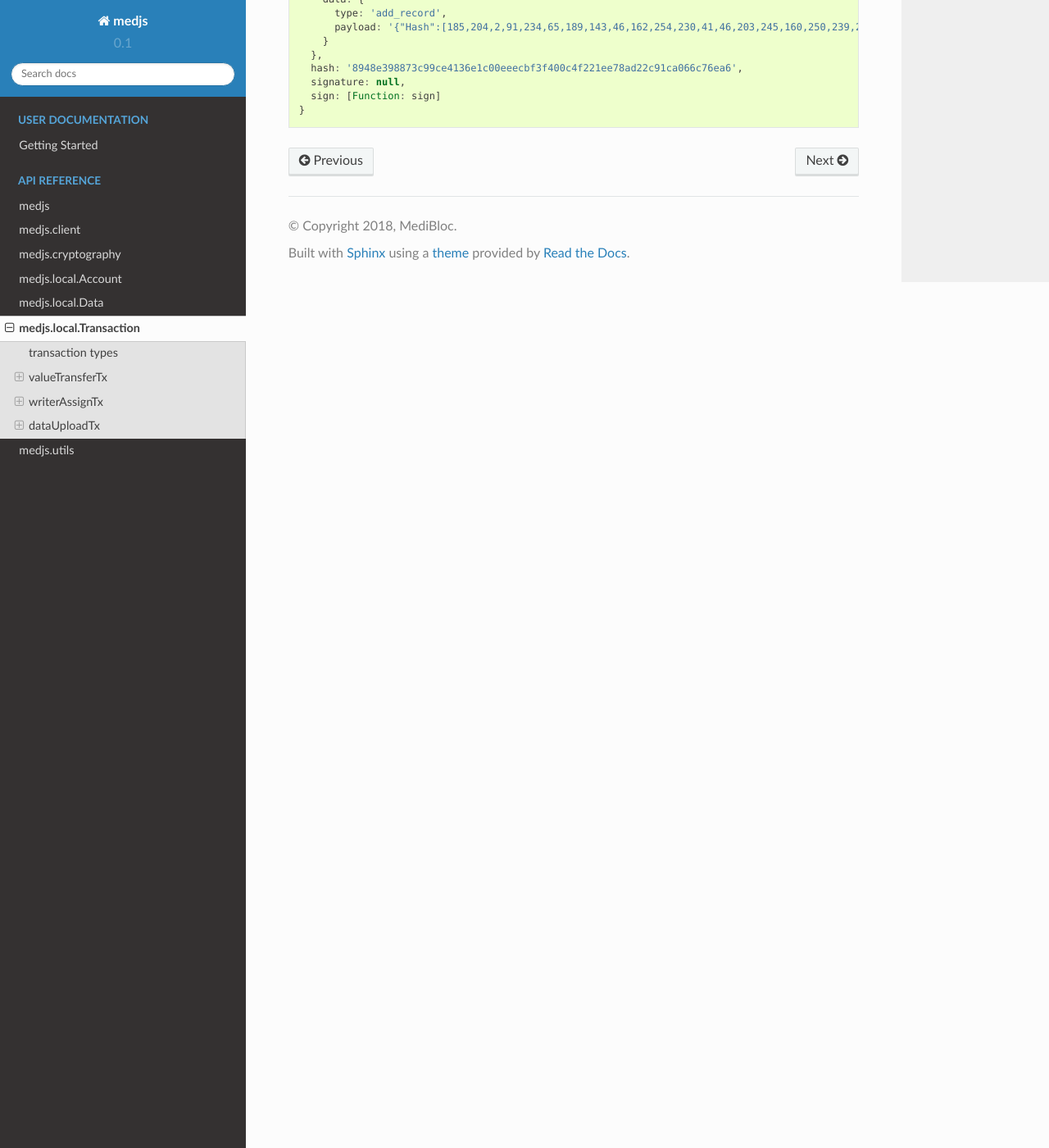
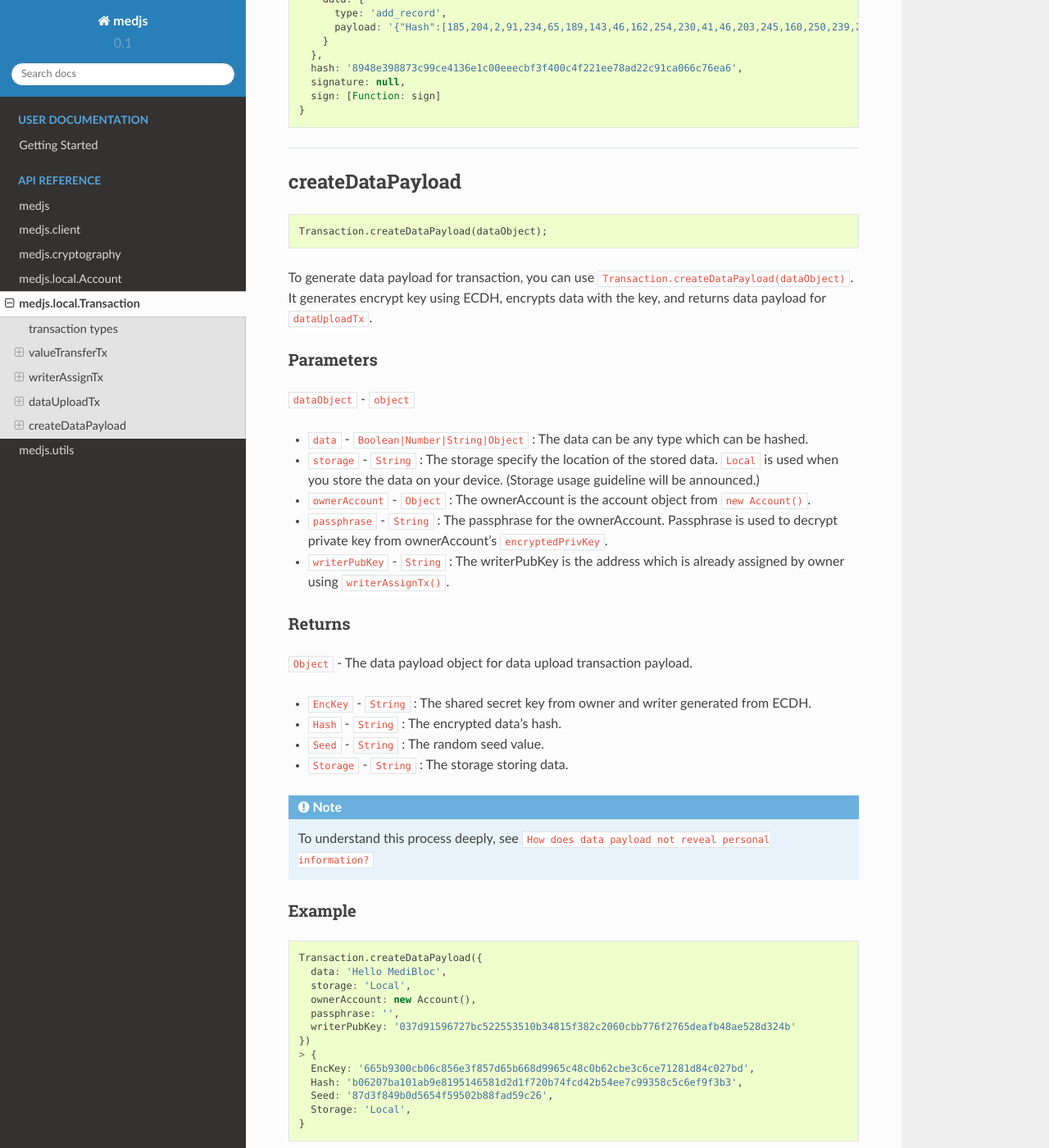
Before and after one commit to medibloc/panacea-js-old, a Sphinx documentation site: the page built from docs/medjs-transaction.rst, in a window 1280 px wide and 1400 px high, scrolled down 5924 px. Shown: the whole window at 82% size. Built offline with Sphinx 7.4.7 and the Read the Docs theme 2.0.0, drawn with Linux system fonts in a browser that asks for light colours; pages that are not in the unit, such as notebooks, are missing from menus.

Commit message:
Move createDataPayload part
 Before: Data/createDataPayload
 After: Transaction/createDataPayload

```diff
--- a/docs/index.rst
+++ b/docs/index.rst
@@ -26,7 +26,6 @@ Contents:
     medjs-client
     medjs-cryptography
     medjs-account
-    medjs-data
     medjs-transaction
     medjs-storage
     medjs-utils
--- a/docs/medjs-transaction.rst
+++ b/docs/medjs-transaction.rst
@@ -279,3 +279,59 @@ Example
     signature: null,
     sign: [Function: sign]
   }
+
+---------------------------------------------------------------------------
+
+createDataPayload
+===================
+
+.. code-block:: javascript
+
+  Transaction.createDataPayload(dataObject);
+
+To generate data payload for transaction, you can use ``Transaction.createDataPayload(dataObject)``. It generates encrypt key using ECDH, encrypts data with the key, and returns data payload for ``dataUploadTx``.
+
+----------
+Parameters
+----------
+
+``dataObject`` - ``object``
+
+- ``data`` - ``Boolean|Number|String|Object`` : The data can be any type which can be hashed.
+- ``storage`` - ``String`` : The storage specify the location of the stored data. ``Local`` is used when you store the data on your device. (Storage usage guideline will be announced.)
+- ``ownerAccount`` - ``Object`` : The ownerAccount is the account object from ``new Account()``.
+- ``passphrase`` - ``String`` : The passphrase for the ownerAccount. Passphrase is used to decrypt private key from ownerAccount's ``encryptedPrivKey``.
+- ``writerPubKey`` - ``String`` : The writerPubKey is the address which is already assigned by owner using ``writerAssignTx()``.
+
+-------
+Returns
+-------
+
+``Object`` - The data payload object for data upload transaction payload.
+
+- ``EncKey`` - ``String`` : The shared secret key from owner and writer generated from ECDH.
+- ``Hash`` - ``String`` : The encrypted data's hash.
+- ``Seed`` - ``String`` : The random seed value.
+- ``Storage`` - ``String`` : The storage storing data.
+
+.. note:: To understand this process deeply, see ``How does data payload not reveal personal information?``
+
+-------
+Example
+-------
+
+.. code-block:: javascript
+
+  Transaction.createDataPayload({
+    data: 'Hello MediBloc',
+    storage: 'Local',
+    ownerAccount: new Account(),
+    passphrase: '',
+    writerPubKey: '037d91596727bc522553510b34815f382c2060cbb776f2765deafb48ae528d324b'
+  })
+  > {
+    EncKey: '665b9300cb06c856e3f857d65b668d9965c48c0b62cbe3c6ce71281d84c027bd',
+    Hash: 'b06207ba101ab9e8195146581d2d1f720b74fcd42b54ee7c99358c5c6ef9f3b3',
+    Seed: '87d3f849b0d5654f59502b88fad59c26',
+    Storage: 'Local',
+  }
--- a/docs/medjs.rst
+++ b/docs/medjs.rst
@@ -11,7 +11,6 @@ The ``medjs`` object have following objects.
 - The :ref:`client <client>` object allows you to interact with an MediBloc blockchain.
 - The :ref:`cryptography <cryptography>` object contains cryptographic functions.
 - The :ref:`local.Account <account>` object contains functions to generate MediBloc accounts which contain encrypted private key and public key, induce public key from the private key.
-- The :ref:`local.Data <data>` object contains functions which control the data or file.
 - The :ref:`local.Transaction <transaction>` object contains functions to generate transaction, hash, signature, and so on.
 - The :ref:`utils <utils>` object provides utility functions for medjs.
 
```
Also changed, not shown: docs/medjs-data.rst (deleted, +0 -75 lines).
